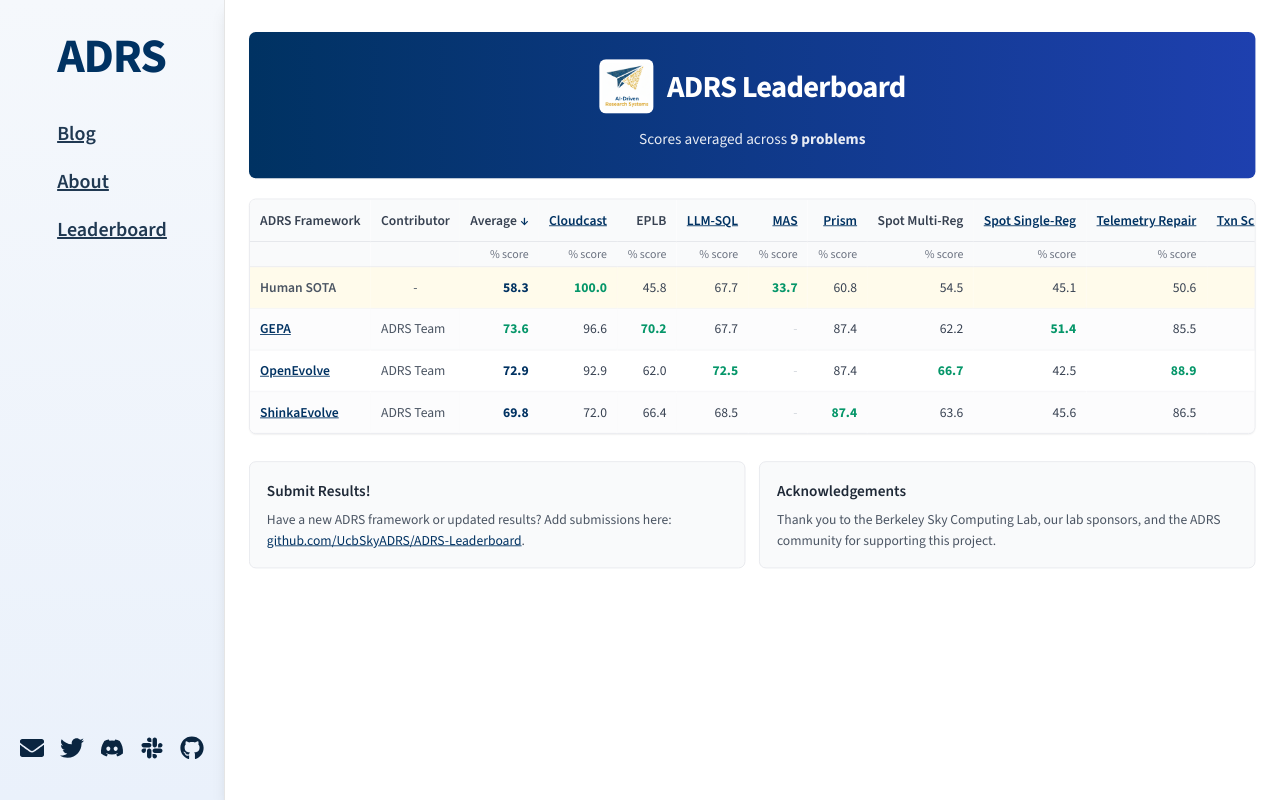
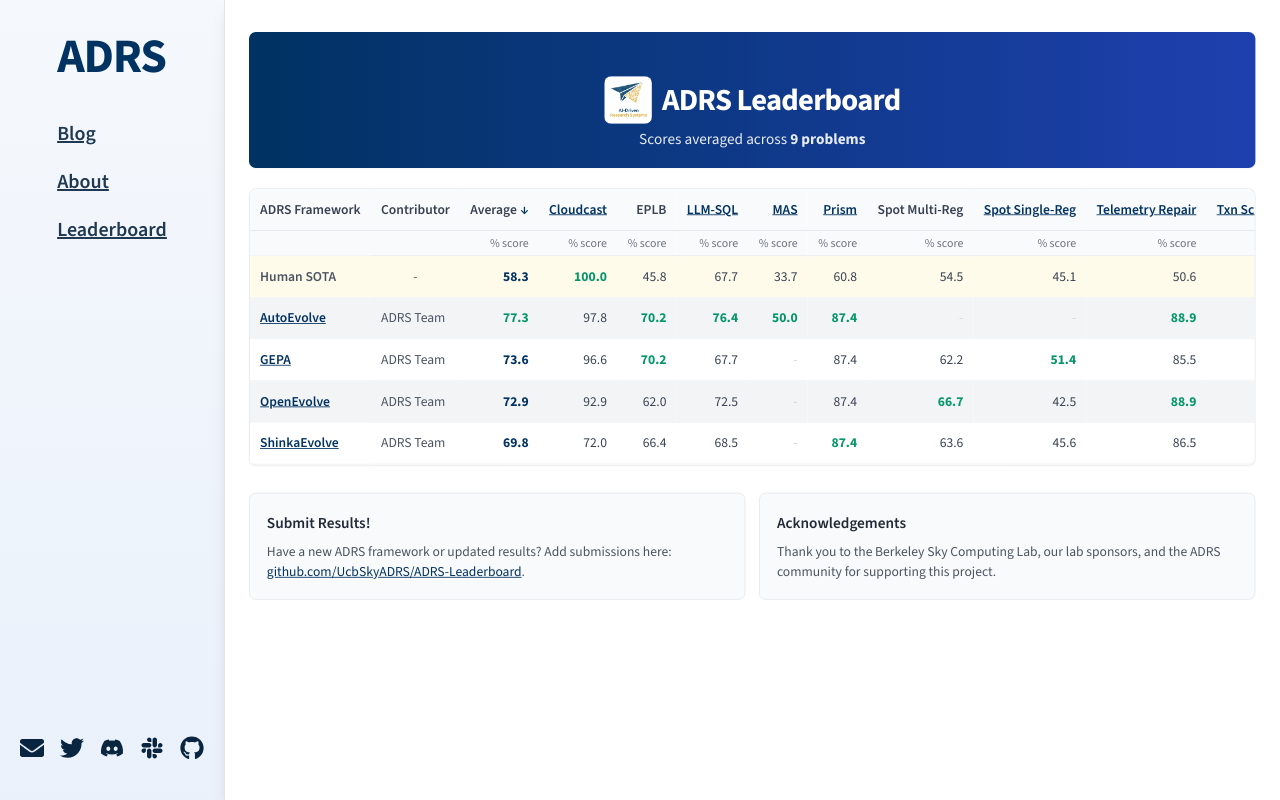
Before and after one commit to UcbSkyADRS/UcbSkyADRS.github.io, a Next.js app: page /leaderboard in a window 1280 px wide. Built offline with nearby package versions, Linux system fonts and the light colour scheme.

Commit message:
update format

```diff
--- a/src/pages/leaderboard.js
+++ b/src/pages/leaderboard.js
@@ -44,6 +44,14 @@
     problems: [72.0, 66.4, 68.5, null, 87.41, 63.65, 45.62, 86.5, 68.2],
     date: "2025-12-06",
     link: "https://github.com/SakanaAI/ShinkaEvolve"
+  },
+  {
+    model: "AutoEvolve",
+    org: "ADRS Team",
+    avg: 77.3,
+    problems: [97.8, 70.2, 76.4, 50.0, 87.41, null, null, 88.9, 70.6],
+    date: "2025-12-06",
+    link: "https://github.com/mert-cemri/autoevolve"
   }
 ];
 
@@ -127,19 +135,19 @@
   return (
     <div className="pb-8 origin-top-left" style={{ transform: 'scale(0.85)', width: '117.6%' }}>
       {/* Header - compact and clean */}
-      <div className="w-full bg-gradient-to-r from-berkeleyBlue to-blue-800 text-white py-6 md:py-8 mb-6 rounded-lg shadow-sm">
-        <div className="flex flex-col items-center gap-2">
-          <div className="flex items-center gap-4">
+      <div className="w-full bg-gradient-to-r from-berkeleyBlue to-blue-800 text-white py-4 md:py-5 mb-6 rounded-lg shadow-sm">
+        <div className="flex flex-col items-center mt-8">
+          <div className="flex items-center gap-3">
             <img
               src="/ADRS.png"
               alt="ADRS Logo"
-              className="w-14 h-14 md:w-16 md:h-16 rounded-lg object-contain bg-white p-1"
+              className="w-12 h-12 md:w-14 md:h-14 rounded-lg object-contain bg-white p-1"
             />
             <h1 className="text-3xl md:text-4xl font-bold tracking-tight">
               ADRS Leaderboard
             </h1>
           </div>
-          <p className="text-base md:text-lg opacity-90 mt-2">
+          <p className="text-base md:text-lg opacity-90 mt-1">
             Scores averaged across <b>9 problems</b>
           </p>
         </div>
@@ -148,13 +156,13 @@
       {/* Table section */}
       <section className="w-full mb-8">
         <div className="w-full overflow-x-auto rounded-lg border border-gray-200 shadow-sm">
-          <table className="w-full border-collapse text-sm md:text-base">
+          <table className="min-w-max border-collapse text-sm md:text-base">
             <thead className="sticky top-0 z-10">
               <tr className="bg-gray-50 border-b-2 border-gray-200">
                 {HEADERS.map((h, hi) => (
                   <th
                     key={h.key}
-                    className={`px-3 py-3 cursor-pointer whitespace-nowrap font-semibold text-gray-700 hover:bg-gray-100 transition-colors ${h.align === "right" ? "text-right" : "text-left"}`}
+                    className={`px-3 py-3 cursor-pointer whitespace-nowrap font-semibold text-gray-700 hover:bg-gray-100 transition-colors ${h.align === "right" ? "text-right" : "text-left"} ${hi === 0 ? "sticky left-0 z-20 bg-gray-50" : ""}`}
                     onClick={() => handleSort(h.key)}
                   >
                     <span className="inline-flex items-center gap-1">
@@ -177,7 +185,7 @@
                 {TYPE_UNITS.map((u, ui) => (
                   <td
                     key={ui}
-                    className={`px-3 py-1 text-sm text-gray-500 whitespace-nowrap ${ui < 2 || ui === HEADERS.length - 1 ? "text-left" : "text-right"}`}
+                    className={`px-3 py-1 text-sm text-gray-500 whitespace-nowrap ${ui < 2 || ui === HEADERS.length - 1 ? "text-left" : "text-right"} ${ui === 0 ? "sticky left-0 z-20 bg-gray-50" : ""}`}
                     style={{ minWidth: ui >= 2 && ui < HEADERS.length - 1 ? 70 : undefined }}
                   >
                     {typeof u === "string" ? u : u.note}
@@ -186,15 +194,16 @@
               </tr>
             </thead>
             <tbody>
-              {sortedRows.map((row, idx) => (
+              {sortedRows.map((row, idx) => {
+                return (
                 <tr
                   key={`${row.model}-${row.date}`}
                   className={`
                     border-b border-gray-100 transition-colors
-                    ${idx === 0 ? "bg-amber-50 hover:bg-amber-100" : idx % 2 === 1 ? "bg-gray-50/50 hover:bg-gray-100" : "bg-white hover:bg-gray-50"}
+                    ${idx === 0 ? "bg-amber-50 hover:bg-amber-100" : idx % 2 === 1 ? "bg-gray-100 hover:bg-gray-200" : "bg-white hover:bg-gray-50"}
                   `}
                 >
-                  <td className="py-3 px-3 text-left font-semibold text-gray-900">
+                  <td className={`py-3 px-3 text-left font-semibold text-gray-900 sticky left-0 z-10 ${idx === 0 ? "bg-amber-50" : idx % 2 === 1 ? "bg-gray-100" : "bg-white"}`}>
                     {row.link ? (
                       <a href={row.link} target="_blank" rel="noopener noreferrer" className="text-berkeleyBlue hover:underline">
                         {row.model}
@@ -215,7 +224,8 @@
                   ))}
                   <td className="py-3 px-3 text-left text-gray-400 text-sm whitespace-nowrap" style={{ minWidth: 100 }}>{row.date}</td>
                 </tr>
-              ))}
+              );
+              })}
             </tbody>
           </table>
         </div>
```
Also changed, not shown: 5 other files (tests, documents, lock files or other folders).
